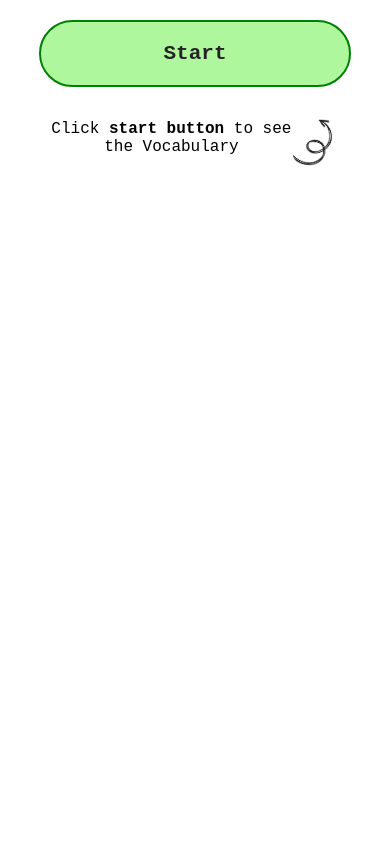
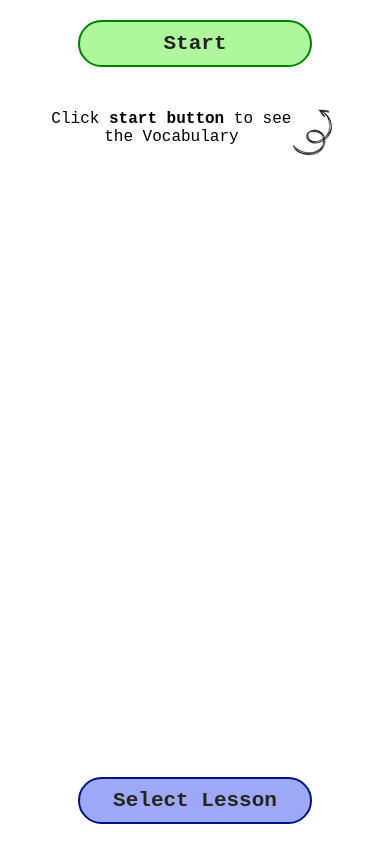
Before and after one commit to AbdullahAlAnasSaimon/japanese-n5, a plain HTML site: page index.html in a window 390 px wide. Drawn offline with Linux system fonts and the light colour scheme.

Commit message:
added a lesson select button

```diff
--- a/index.html
+++ b/index.html
@@ -10,6 +10,7 @@
 
   <div>
     <div class="btn-wrapper">
+      <button id="lesson" onclick="openPrompt()">Select Lesson</button>
       <button id="show" onclick="show()">Start</button>
       <button id="restart" onclick="reStart()">Restart</button>
     </div>
--- a/index.js
+++ b/index.js
@@ -326,6 +326,7 @@ let myVerbArrResultCopy = [...myVerbArrResult];
 const startbtn = document.getElementById("show");
 const reStartbtn = document.getElementById("restart");
 
+// create a function for showing the data
 function show() {
   const vocab = document.getElementById("vocab");
   const verb = document.getElementById("verb");
@@ -381,6 +382,7 @@ function show() {
   }
 }
 
+// Restart the showing data by clicking
 function reStart() {
   myArrResultCopy = [...myArrResult];
   myVerbArrResultCopy = [...myVerbArrResult];
@@ -391,6 +393,12 @@ function reStart() {
   show();
 }
 
+function openPrompt() {
+  const result = window.prompt("Type lesson number that you want to see", 1);
+
+  console.log(result);
+}
+
 
 
 
--- a/style.css
+++ b/style.css
@@ -27,9 +27,23 @@ body{
   justify-content: center;
 }
 
+#lesson{
+  width: 200px;
+  padding: 10px 0px;
+  margin: 20px 0px;
+  margin-right: 10px;
+  font-size: 21px;
+  font-weight: bold;
+  border-radius: 50px;
+  background-color: rgba(12, 42, 234, 0.4);
+  color: rgb(36, 36, 36);
+  border: 2px solid rgb(0, 17, 128);
+  font-family: 'Courier New', Courier, monospace;
+}
+
 #show{
-  width: 50%;
-  padding: 20px 0px;
+  width: 200px;
+  padding: 10px 0px;
   margin: 20px 0px;
   font-size: 21px;
   font-weight: bold;
@@ -42,8 +56,8 @@ body{
 
 #restart{
   display: none;
-  width: 50%;
-  padding: 20px 0px;
+  width: 200px;
+  padding: 10px 0px;
   margin: 20px 0px;
   font-size: 21px;
   font-weight: bold;
@@ -72,29 +86,51 @@ body{
 }
 
 @media only screen and (max-width: 767px) {
+
   body{
     width: 80%;
     margin: 0 auto;
     text-align: center;
+    margin-bottom: 100px;
   }
+
   .wrapper{
     flex-direction: column;
     margin-top: 100px;
   }
+
   .btn-wrapper{
     background-color: white;
   }
-  #show,#restart{
-    width: 80%;
+
+  #lesson{
+    margin: 20px 0px;
+    width: 60%;
+    position: fixed;
+    bottom: 0;
+    backdrop-filter: blur(5px);
+  }
+
+  #show{
+    width: 60%;
     position: fixed;
     top: 0;
     backdrop-filter: blur(5px);
   }
+
+  #restart{
+    width: 60%;
+    position: fixed;
+    top: 0;
+    backdrop-filter: blur(5px);
+  }
+
   .middle-text{
-    margin-top: 120px;
+    margin-top: 110px;
   }
+
   .arrow-top{
-    margin-top: 100px;
+    margin-top: 90px;
     margin-left: -20px;
   }
 }
```
